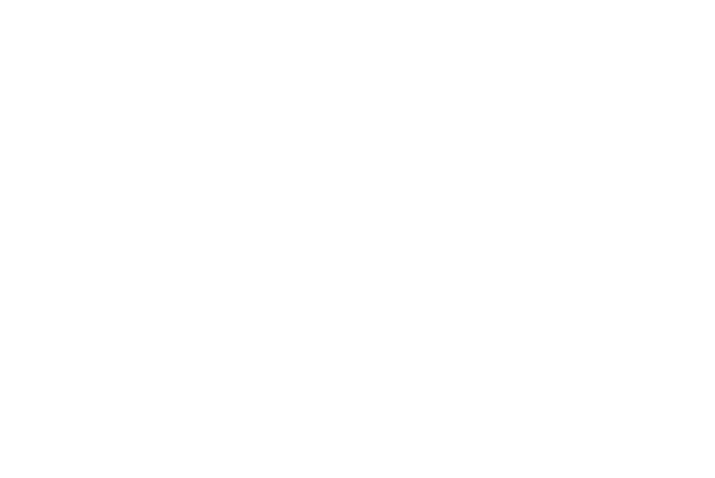
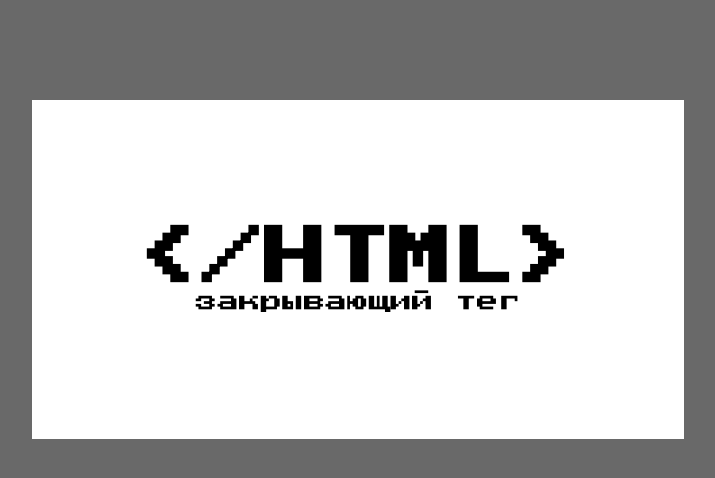
Before and after one commit to Merosque/zakrivayuschiy-teg-f, a website: page index.html in a window 1280 px wide. Shown: the whole page, without its empty margins (282-997 px from the left). Drawn offline with Linux system fonts and the light colour scheme.

Commit message:
Шаг 2.2. Доработайте шапку

```diff
--- a/fonts/fonts.css
+++ b/fonts/fonts.css
@@ -1,19 +1,19 @@
 /* В этом файле вы импортируете все шрифты для сайта. Один из них вариативный и требует особенной настройки */
 
 @font-face {
-  font-display: swap;
   font-family: 'Inter Variable';
   src:
     local('Inter-Variable'),
-    url(./fonts/Inter-Variable.woff2) format('woff2 supports variations'),
-        url(./fonts/Inter-Variable.woff2) format('woff2-variations');
+    url(./Inter-Variable.woff2) format('woff2 supports variations'),
+    url(./Inter-Variable.woff2) format('woff2-variations');
     font-weight: 100 900;
+    font-display: swap;
 }
 
 @font-face {
-  font-display: swap;
   font-family: 'PressStart2P-Regular';
   src:
     local('PressStart2P-Regular'),
-    url(./fonts/Inter-Variable.woff) format('woff supports variations');
+    url(./PressStart2P-Regular.woff) format('woff');
+  font-display: swap;
 }
--- a/index.html
+++ b/index.html
@@ -14,8 +14,14 @@
     <link rel="stylesheet" href="./styles/animations.css" />
   </head>
   <body class="page">
-    <header class="header"></header>
-    <main></main>
+    <header class="header">
+      <h1 class="header-title">&lt/HTML&gt</h1>
+      <p class="header-caption">закрывающий тег</p>
+    </header>
+    <main>
+
+
+    </main>
     <script src="./scripts/like.js"></script>
   </body>
 </html>
--- a/styles/style.css
+++ b/styles/style.css
@@ -11,8 +11,35 @@
 */
 
 .page {
-  font-family: var(--main-font), sans-serif;
+  display: flex;
+  flex-direction: column;
+  align-items: center;
+  font-family: 'var(--main-font)', sans-serif;
   font-variation-settings: 'wght' var(--main-font);
   min-inline-size: 320px;
+  max-inline-size: 1440px;
   min-block-size: 100dvb;
+  background-color: dimgrey;
 }
+
+.header {
+  display: flex;
+  flex-direction: column;
+  justify-content: center;
+  align-items: center;
+  inline-size: clamp(23.4375rem, 16.2852rem + 30.5164vw, 43.75rem);
+  padding-block-start: clamp(7.5rem, 7.3239rem + 0.7512vw, 8rem);
+  padding-block-end: clamp(7.5rem, 7.3239rem + 0.7512vw, 8rem);
+  margin-block-start: 100px;
+  background-color: #fff;
+}
+
+.header-title {
+  font-family: "PressStart2P-Regular";
+  font-size: clamp(3.0625rem, 2.7104rem + 1.5023vw, 4.0625rem);
+}
+
+.header-caption {
+  font-family: var(--accent-font);
+  font-size: clamp(0.875rem, 0.6769rem + 0.8451vw, 1.4375rem);
+}
--- a/styles/variables.css
+++ b/styles/variables.css
@@ -1,6 +1,6 @@
 /* В этом файле будут храниться все значения переменных в исходном состоянии, а так же их изменения в зависимости от ширины устройства */
 
-:root {
+.page {
 --main-font: 'Inter Variable';
 --accent-font: 'PressStart2P-Regular';
 --text-weight: 400;
```
